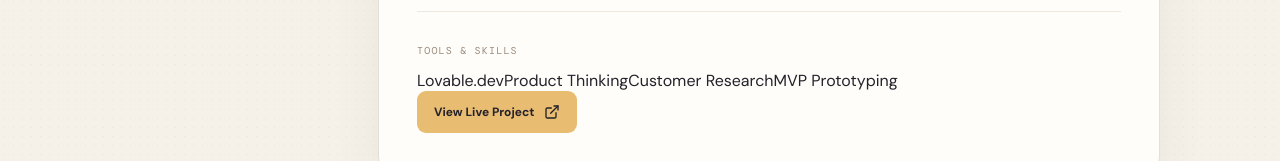
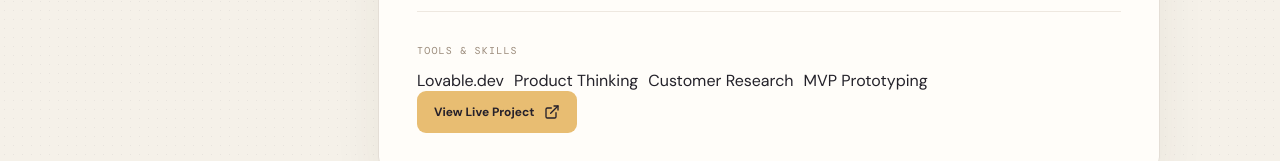
Before and after one commit to saqibmojeeb/saqib-portfolio, a React (Vite) app: page /projects in a window 1280 px wide. Shown: the part 939-1100 px from the top of the page. Built offline with nearby package versions, Linux system fonts and the light colour scheme.

Commit message:
Improve project tools and skills layout

```diff
--- a/src/pages/Projects.tsx
+++ b/src/pages/Projects.tsx
@@ -113,8 +113,20 @@ export default function Projects() {
 
             <section className="experience-section">
               <h4>TOOLS & SKILLS</h4>
-              <div className="project-tags">
-                {current.tools.map(tool => <span key={tool}>{tool}</span>)}
+              <div
+                className="project-tags"
+                style={{
+                  display: "flex",
+                  flexDirection: "row",
+                  flexWrap: "wrap",
+                  alignItems: "center",
+                  gap: "10px",
+                  marginTop: "12px"
+                }}
+              >
+                {current.tools.map(tool => (
+                  <span key={tool}>{tool}</span>
+                ))}
               </div>
             </section>
 
```
